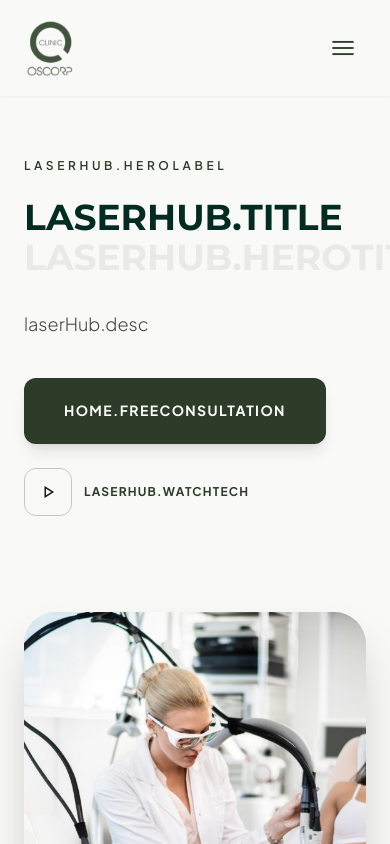
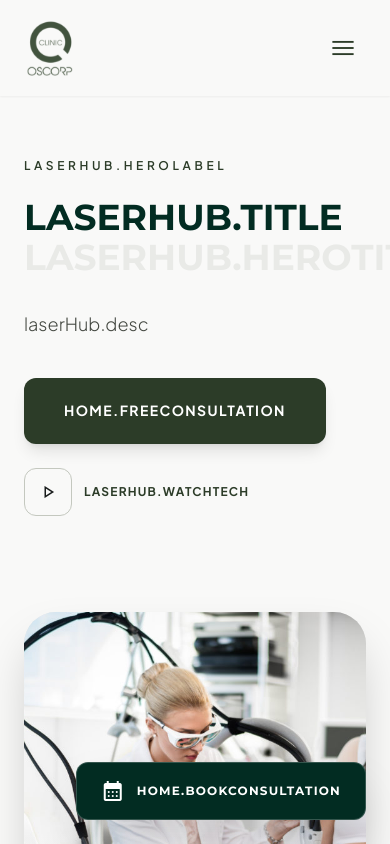
Before and after one commit to oscorpclinic-stack/oscorp-klinika, a React (Vite) app: page /laser-hub in a window 390 px wide. Shown: the top 844 px of the page. Built offline with nearby package versions, Linux system fonts and the light colour scheme; no server answers; the HTML template or start-up script is replaced by a standard one.

Commit message:
UX: Globalized sticky CTA and removed redundancy in mobile menu

```diff
--- a/src/components/Layout.tsx
+++ b/src/components/Layout.tsx
@@ -1,10 +1,13 @@
-import { Outlet, useLocation } from 'react-router-dom';
+import { Outlet, useLocation, Link } from 'react-router-dom';
 import { motion, AnimatePresence } from 'framer-motion';
+import { useTranslation } from 'react-i18next';
 import Navbar from './Navbar';
 import Footer from './Footer';
 
 export default function Layout() {
   const location = useLocation();
+  const { t } = useTranslation();
+  const isContactPage = location.pathname === '/contact';
 
   return (
     <div className="flex flex-col min-h-screen">
@@ -23,6 +26,18 @@ export default function Layout() {
         </AnimatePresence>
       </main>
       <Footer />
+
+      {/* Global Sticky CTA */}
+      {!isContactPage && (
+        <div className="fixed bottom-6 right-6 md:bottom-10 md:right-10 z-[60]">
+          <Link to="/contact#booking-form">
+            <button className="bg-emerald-950 text-white shadow-2xl rounded-full px-6 py-4 flex items-center gap-3 hover:scale-105 active:scale-95 transition-all group border border-white/20">
+              <span className="material-symbols-outlined fill-icon group-hover:rotate-12 transition-transform">calendar_month</span>
+              <span className="font-bold text-xs md:text-sm font-headline uppercase tracking-widest">{t('home.bookConsultation')}</span>
+            </button>
+          </Link>
+        </div>
+      )}
     </div>
   );
 }
--- a/src/components/Navbar.tsx
+++ b/src/components/Navbar.tsx
@@ -169,11 +169,6 @@ export default function Navbar() {
                 AZ
               </button>
             </div>
-            <Link to="/contact#booking-form" onClick={() => setIsMobileMenuOpen(false)}>
-              <button className="gradient-button text-on-primary w-full py-5 rounded-full font-headline font-bold text-sm uppercase tracking-[0.2em] active:scale-[0.98] transition-all shadow-xl shadow-primary/20">
-                {t('navbar.bookConsultation')}
-              </button>
-            </Link>
           </div>
         </div>
       </div>
--- a/src/pages/Home.tsx
+++ b/src/pages/Home.tsx
@@ -240,15 +240,6 @@ export default function Home() {
           </div>
         </section>
 
-        {/* Sticky CTA */}
-        <div className="fixed bottom-8 right-8 z-[60]">
-          <Link to="/contact#booking-form">
-            <button className="bg-primary text-on-primary shadow-2xl rounded-full px-6 py-4 flex items-center gap-3 hover:scale-105 active:scale-95 transition-all group border border-white/20">
-              <span className="material-symbols-outlined fill-icon group-hover:rotate-12 transition-transform">calendar_month</span>
-              <span className="font-bold text-sm font-label uppercase tracking-widest">{t('home.bookConsultation')}</span>
-            </button>
-          </Link>
-        </div>
       </main>
     </>
   );
```
